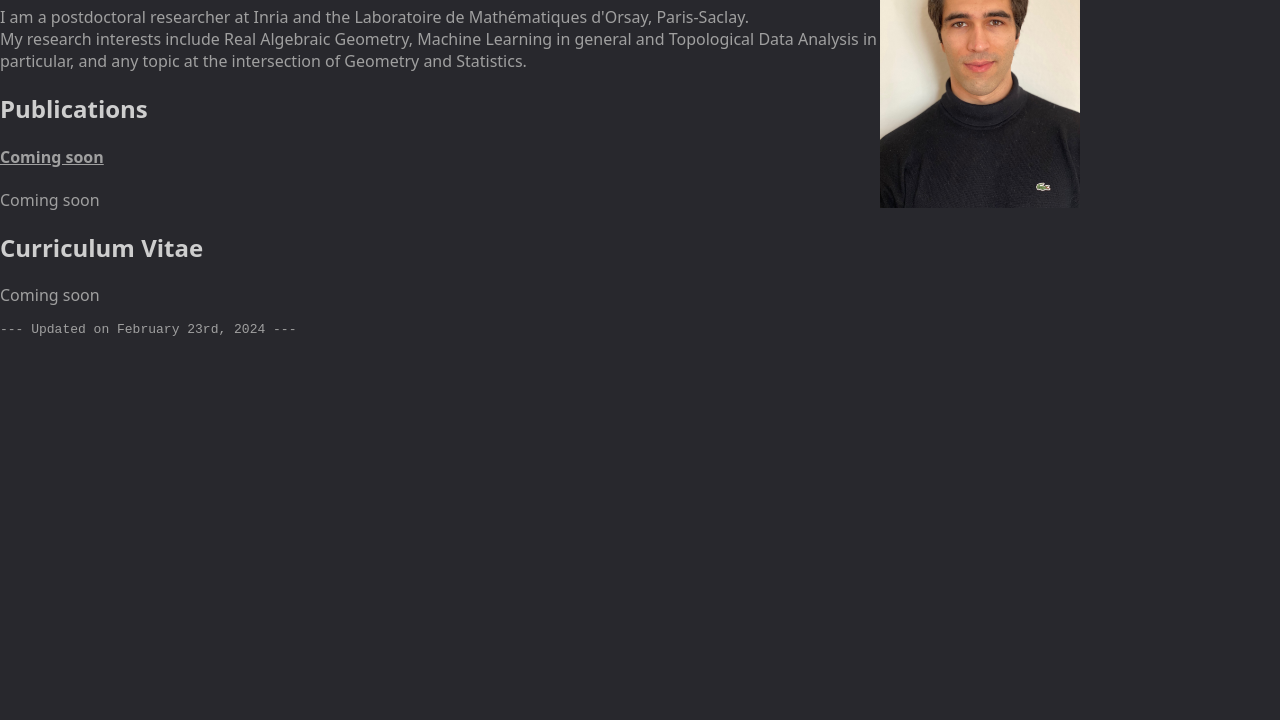
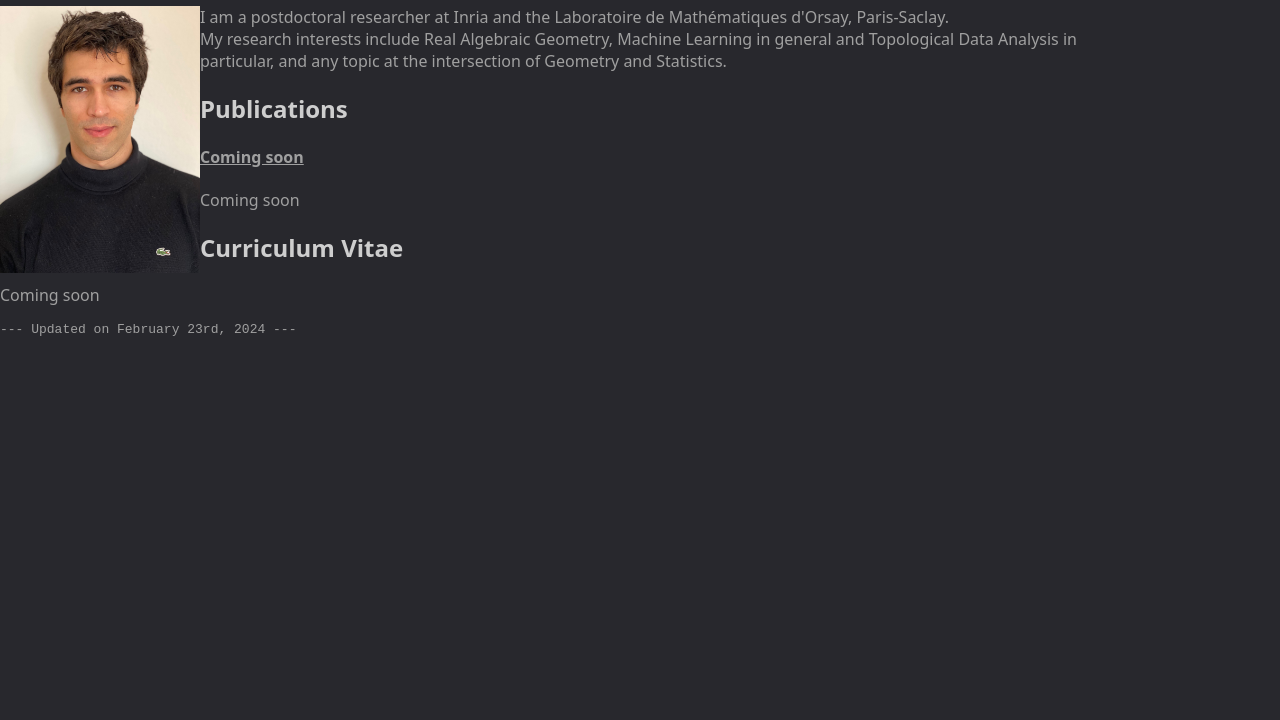
Before and after one commit to CharlesArnal/charlesarnal.github.io, a plain HTML site: page index.html in a window 1280 px wide. Shown: the part 80-800 px from the top of the page. Drawn offline with Linux system fonts and the light colour scheme.

Commit message:
Update index.html

```diff
--- a/index.html
+++ b/index.html
@@ -44,12 +44,13 @@ a:active {
         <title>Charles Arnal</title>
     </header>
     <body>
-        <div class="wrapingimage">
-        <img src="IMG_8724(2).jpg" alt="Me"  width="200" height ="auto" style="float:right" />
-        </div>
+
         <h1>
             Charles Arnal
         </h1>
+        <div class="wrapingimage">
+        <img src="IMG_8724(2).jpg" alt="Me"  width="200" height ="auto" style="float:left" />
+        </div>
         <p>
             I am a postdoctoral researcher at Inria and the Laboratoire de Mathématiques d'Orsay, Paris-Saclay.<br>
             My research interests include Real Algebraic Geometry, Machine Learning in general and Topological Data Analysis in particular, and any topic at the intersection of Geometry and Statistics.
```
